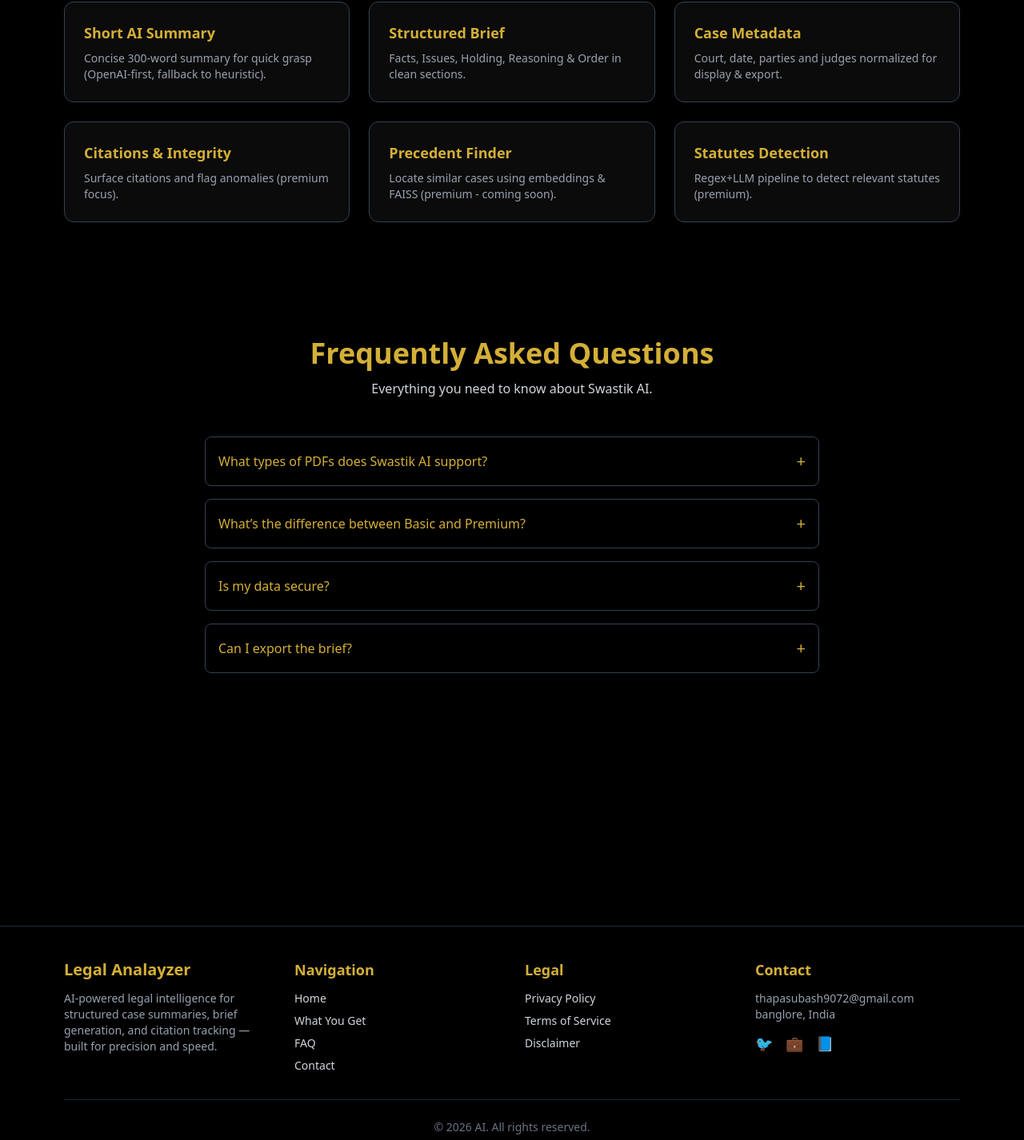
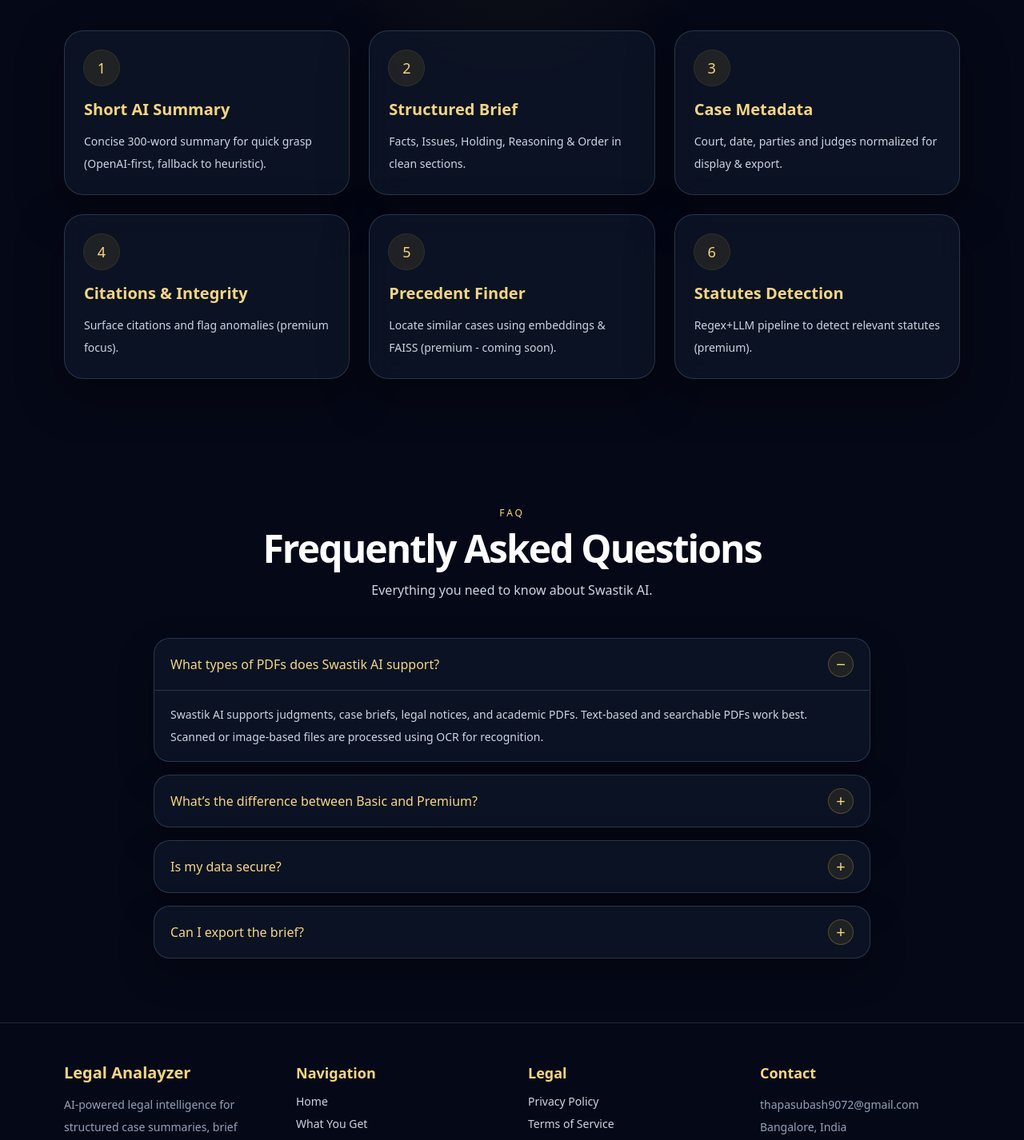
Before and after one commit to thapasubashb/DocAnalayzer, a React (Vite) app in the folder frontend/: page / in a window 1280 px wide. Shown: the part 2374-3800 px from the top of the page at 80% size. Built offline with nearby package versions, Linux system fonts and the light colour scheme.

Commit message:
the ui of the whole website is done and made changs aswell

```diff
--- a/frontend/src/components/layouts/Footer.jsx
+++ b/frontend/src/components/layouts/Footer.jsx
@@ -1,63 +1,109 @@
-import React from 'react'
+import React from "react";
 
 const Footer = () => {
   return (
-    <>
-    <footer className="bg-black text-gray-300 border-t border-gray-800 py-10 px-6 md:px-20">
-      <div className="max-w-6xl mx-auto grid grid-cols-1 md:grid-cols-4 gap-8">
-        {/* Brand */}
+    <footer className="bg-[#050816] border-t border-slate-800 px-6 py-12 text-slate-300 md:px-20">
+      <div className="mx-auto grid max-w-6xl gap-10 md:grid-cols-4">
         <div>
-          <h2 className="text-xl font-semibold text-[#d4af37] mb-3">
-             Legal Analayzer
+          <h2 className="mb-3 text-xl font-semibold text-[#f5d77a]">
+            Legal Analayzer
           </h2>
-          <p className="text-sm text-gray-400">
-            AI-powered legal intelligence for structured case summaries, brief generation,
-            and citation tracking — built for precision and speed.
+          <p className="text-sm leading-7 text-slate-400">
+            AI-powered legal intelligence for structured case summaries, brief
+            generation, and citation tracking — built for precision and speed.
           </p>
         </div>
 
-        {/* Navigation */}
         <div>
-          <h3 className="text-lg font-semibold text-[#d4af37] mb-3">Navigation</h3>
+          <h3 className="mb-3 text-lg font-semibold text-[#f5d77a]">
+            Navigation
+          </h3>
           <ul className="space-y-2 text-sm">
-            <li><a href="/" className="hover:text-[#d4af37]">Home</a></li>
-            <li><a href="/what-you-get" className="hover:text-[#d4af37]">What You Get</a></li>
-            <li><a href="/faq" className="hover:text-[#d4af37]">FAQ</a></li>
-            <li><a href="/contact" className="hover:text-[#d4af37]">Contact</a></li>
+            <li>
+              <a href="/" className="transition-colors hover:text-[#f5d77a]">
+                Home
+              </a>
+            </li>
+            <li>
+              <a
+                href="/what-you-get"
+                className="transition-colors hover:text-[#f5d77a]"
+              >
+                What You Get
+              </a>
+            </li>
+            <li>
+              <a href="/faq" className="transition-colors hover:text-[#f5d77a]">
+                FAQ
+              </a>
+            </li>
+            <li>
+              <a
+                href="/contact"
+                className="transition-colors hover:text-[#f5d77a]"
+              >
+                Contact
+              </a>
+            </li>
           </ul>
         </div>
 
-        {/* Legal */}
         <div>
-          <h3 className="text-lg font-semibold text-[#d4af37] mb-3">Legal</h3>
+          <h3 className="mb-3 text-lg font-semibold text-[#f5d77a]">Legal</h3>
           <ul className="space-y-2 text-sm">
-            <li><a href="/privacy" className="hover:text-[#d4af37]">Privacy Policy</a></li>
-            <li><a href="/terms" className="hover:text-[#d4af37]">Terms of Service</a></li>
-            <li><a href="/disclaimer" className="hover:text-[#d4af37]">Disclaimer</a></li>
+            <li>
+              <a
+                href="/privacy"
+                className="transition-colors hover:text-[#f5d77a]"
+              >
+                Privacy Policy
+              </a>
+            </li>
+            <li>
+              <a
+                href="/terms"
+                className="transition-colors hover:text-[#f5d77a]"
+              >
+                Terms of Service
+              </a>
+            </li>
+            <li>
+              <a
+                href="/disclaimer"
+                className="transition-colors hover:text-[#f5d77a]"
+              >
+                Disclaimer
+              </a>
+            </li>
           </ul>
         </div>
 
-        {/* Contact */}
         <div>
-          <h3 className="text-lg font-semibold text-[#d4af37] mb-3">Contact</h3>
-          <p className="text-sm text-gray-400">
-            thapasubash9072@gmail.com<br />
-            banglore, India
+          <h3 className="mb-3 text-lg font-semibold text-[#f5d77a]">Contact</h3>
+          <p className="text-sm leading-7 text-slate-400">
+            thapasubash9072@gmail.com
+            <br />
+            Bangalore, India
           </p>
-          <div className="flex space-x-4 mt-3">
-            <a href="#" className="hover:text-[#d4af37] text-lg">🐦</a>
-            <a href="#" className="hover:text-[#d4af37] text-lg">💼</a>
-            <a href="#" className="hover:text-[#d4af37] text-lg">📘</a>
+          <div className="mt-4 flex space-x-4 text-lg">
+            <a href="#" className="transition-colors hover:text-[#f5d77a]">
+              🐦
+            </a>
+            <a href="#" className="transition-colors hover:text-[#f5d77a]">
+              💼
+            </a>
+            <a href="#" className="transition-colors hover:text-[#f5d77a]">
+              📘
+            </a>
           </div>
         </div>
       </div>
 
-      <div className="border-t border-gray-800 mt-8 pt-6 text-center text-sm text-gray-500">
-        © {new Date().getFullYear()}  AI. All rights reserved.
+      <div className="mx-auto mt-8 max-w-6xl border-t border-slate-800 pt-6 text-center text-sm text-slate-500">
+        © {new Date().getFullYear()} Legal Analayzer. All rights reserved.
       </div>
     </footer>
-    </>
-  )
-}
+  );
+};
 
-export default Footer
+export default Footer;
--- a/frontend/src/components/pages/FAQPage.jsx
+++ b/frontend/src/components/pages/FAQPage.jsx
@@ -1,6 +1,5 @@
 import React, { useState } from "react";
 
-const FAQPage = () => {
 const faqs = [
   {
     question: "What types of PDFs does Swastik AI support?",
@@ -24,48 +23,54 @@
   },
 ];
 
-  const [openIndex, setOpenIndex] = useState(null);
+const FAQPage = () => {
+  const [openIndex, setOpenIndex] = useState(0);
 
   return (
-    <>
-      <main className="min-h-screen bg-black text-white px-6 md:px-20 py-16">
-        <header className="max-w-3xl mx-auto text-center mb-12">
-          <h1 className="text-3xl md:text-4xl font-bold text-[#d4af37]">
+    <main className="bg-[#050816] px-6 py-20 text-white md:px-10 lg:px-20">
+      <div className="mx-auto max-w-4xl">
+        <header className="mx-auto mb-12 max-w-3xl text-center">
+          <p className="mb-3 text-xs font-medium uppercase tracking-[0.24em] text-[#f5d77a]">
+            FAQ
+          </p>
+          <h1 className="text-3xl font-black tracking-[-0.04em] text-white md:text-5xl">
             Frequently Asked Questions
           </h1>
-          <p className="mt-3 text-gray-300">
+          <p className="mt-4 text-base text-slate-300">
             Everything you need to know about Swastik AI.
           </p>
         </header>
 
-        <section className="max-w-3xl mx-auto space-y-4">
+        <section className="space-y-4">
           {faqs.map((faq, idx) => (
             <div
               key={idx}
-              className="border border-gray-700 rounded-lg bg-black/60 p-4"
+              className="overflow-hidden rounded-[1.25rem] border border-slate-700/80 bg-[rgba(15,23,42,0.7)] shadow-[0_18px_45px_rgba(0,0,0,0.25)]"
             >
               <button
-                onClick={() => setOpenIndex(openIndex === idx ? null : idx)}
-                className="w-full text-left flex justify-between items-center focus:outline-none"
+                onClick={() => setOpenIndex(openIndex === idx ? -1 : idx)}
+                className="flex w-full items-center justify-between gap-4 px-5 py-4 text-left focus:outline-none"
               >
-                <span className="font-medium text-[#d4af37]">
+                <span className="font-medium text-[#f5d77a]">
                   {faq.question}
                 </span>
-                <span className="text-[#d4af37] text-xl">
+                <span className="flex h-8 w-8 items-center justify-center rounded-full border border-[#d4af37]/30 bg-[#d4af37]/10 text-xl text-[#f5d77a]">
                   {openIndex === idx ? "−" : "+"}
                 </span>
               </button>
 
               {openIndex === idx && (
-                <p className="mt-3 text-gray-300 text-sm leading-relaxed">
+                <div className="border-t border-slate-700/80 px-5 py-4">
+                  <p className="text-sm leading-7 text-slate-300">
                     {faq.answer}
                   </p>
+                </div>
               )}
             </div>
           ))}
         </section>
+      </div>
     </main>
-    </>
   );
 };
 
--- a/frontend/src/components/pages/WhatYouGetPage.jsx
+++ b/frontend/src/components/pages/WhatYouGetPage.jsx
@@ -1,7 +1,6 @@
 import React from "react";
-import "./WhatYouGetPage.css"; // Import CSS file
+import "./WhatYouGetPage.css";
 
-const WhatYouGetPage = () => {
 const features = [
   {
     title: "Short AI Summary",
@@ -10,8 +9,7 @@
   },
   {
     title: "Structured Brief",
-      description:
-        "Facts, Issues, Holding, Reasoning & Order in clean sections.",
+    description: "Facts, Issues, Holding, Reasoning & Order in clean sections.",
   },
   {
     title: "Case Metadata",
@@ -33,24 +31,39 @@
   },
 ];
 
+const WhatYouGetPage = () => {
   return (
-    <section className="bg-black text-gray-200 py-20 px-6 md:px-20">
-      <h2 className="text-center text-3xl md:text-4xl font-bold text-[#d4af37] mb-12">
+    <section className="relative overflow-hidden bg-[#050816] px-6 py-20 text-gray-200 md:px-10 lg:px-20">
+      <div className="absolute inset-0 bg-[radial-gradient(circle_at_top,_rgba(212,175,55,0.08),transparent_30%)]" />
+
+      <div className="relative mx-auto max-w-6xl">
+        <div className="mb-12 text-center">
+          <p className="mb-3 text-xs font-medium uppercase tracking-[0.24em] text-[#f5d77a]">
+            Benefits
+          </p>
+          <h2 className="text-3xl font-black tracking-[-0.04em] text-white md:text-5xl">
             What You Get
           </h2>
+        </div>
 
-      <div className="max-w-6xl mx-auto grid grid-cols-1 sm:grid-cols-2 lg:grid-cols-3 gap-6">
+        <div className="grid gap-6 sm:grid-cols-2 lg:grid-cols-3">
           {features.map((feature, index) => (
             <div
               key={index}
-            className="feature-card border border-gray-700 rounded-xl p-6 bg-[#0b0b0b] hover:border-[#d4af37]"
+              className="feature-card rounded-[1.5rem] border border-slate-700/80 bg-[rgba(15,23,42,0.7)] p-6 shadow-[0_20px_60px_rgba(0,0,0,0.35)] backdrop-blur-lg transition-all duration-300 hover:border-[#d4af37]/60 hover:-translate-y-1"
             >
-            <h3 className="text-lg font-semibold text-[#d4af37] mb-2">
+              <div className="mb-4 inline-flex h-11 w-11 items-center justify-center rounded-full bg-[#d4af37]/10 text-lg text-[#f5d77a] ring-1 ring-[#d4af37]/20">
+                {index + 1}
+              </div>
+              <h3 className="mb-3 text-xl font-semibold text-[#f5d77a]">
                 {feature.title}
               </h3>
-            <p className="text-sm text-gray-400">{feature.description}</p>
+              <p className="text-sm leading-7 text-slate-300">
+                {feature.description}
+              </p>
             </div>
           ))}
+        </div>
       </div>
     </section>
   );
```
Lines whose indentation alone changed are shown as unchanged.
